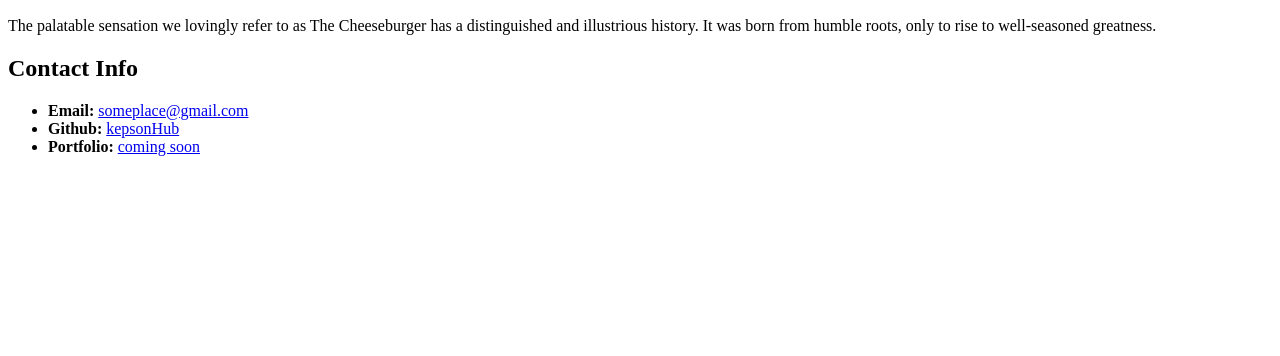
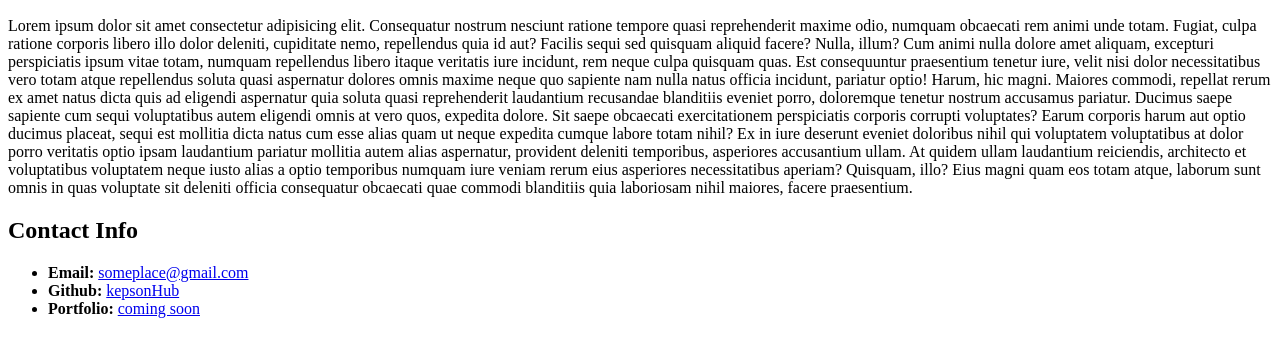
Before and after one commit to AndrewKepson/basic-html-bio, a plain HTML site: page index.html in a window 1280 px wide. Shown: the part 330-686 px from the top of the page. Drawn offline with Linux system fonts and the light colour scheme.

Commit message:
Updated code along with Sarah Cullen in class. Added sections, target to link, and mailto: reference

```diff
--- a/index.html
+++ b/index.html
@@ -1,24 +1,48 @@
 <!DOCTYPE html>
 <html lang="en">
+
 <head>
     <!--First in class assignment: reproduce page on teacher's screen as close as possible, and commit to Github.-->
     <meta charset="UTF-8">
     <meta name="viewport" content="width=device-width, initial-scale=1.0">
     <title>Activity: Basic Student Bio</title>
 </head>
+
 <body>
     <h1>Student Bio</h1>
+    <section>
+        <!--About me info-->
         <h2>Andrew Kepson</h2>
-    <img src="http://placebear.com/200/200"" alt="An Ape" />
+        <img src="http://placebear.com/200/200"" alt=" An Ape" />
         <p>
-        The palatable sensation we lovingly refer to as The Cheeseburger has a distinguished and illustrious history. It was born from humble roots, only to rise to well-seasoned greatness.
+            Lorem ipsum dolor sit amet consectetur adipisicing elit. Consequatur nostrum nesciunt ratione tempore quasi
+            reprehenderit maxime odio, numquam obcaecati rem animi unde totam. Fugiat, culpa ratione corporis libero
+            illo dolor deleniti, cupiditate nemo, repellendus quia id aut? Facilis sequi sed quisquam aliquid facere?
+            Nulla, illum? Cum animi nulla dolore amet aliquam, excepturi perspiciatis ipsum vitae totam, numquam
+            repellendus libero itaque veritatis iure incidunt, rem neque culpa quisquam quas. Est consequuntur
+            praesentium tenetur iure, velit nisi dolor necessitatibus vero totam atque repellendus soluta quasi
+            aspernatur dolores omnis maxime neque quo sapiente nam nulla natus officia incidunt, pariatur optio! Harum,
+            hic magni. Maiores commodi, repellat rerum ex amet natus dicta quis ad eligendi aspernatur quia soluta quasi
+            reprehenderit laudantium recusandae blanditiis eveniet porro, doloremque tenetur nostrum accusamus pariatur.
+            Ducimus saepe sapiente cum sequi voluptatibus autem eligendi omnis at vero quos, expedita dolore. Sit saepe
+            obcaecati exercitationem perspiciatis corporis corrupti voluptates? Earum corporis harum aut optio ducimus
+            placeat, sequi est mollitia dicta natus cum esse alias quam ut neque expedita cumque labore totam nihil? Ex
+            in iure deserunt eveniet doloribus nihil qui voluptatem voluptatibus at dolor porro veritatis optio ipsam
+            laudantium pariatur mollitia autem alias aspernatur, provident deleniti temporibus, asperiores accusantium
+            ullam. At quidem ullam laudantium reiciendis, architecto et voluptatibus voluptatem neque iusto alias a
+            optio temporibus numquam iure veniam rerum eius asperiores necessitatibus aperiam? Quisquam, illo? Eius
+            magni quam eos totam atque, laborum sunt omnis in quas voluptate sit deleniti officia consequatur obcaecati
+            quae commodi blanditiis quia laboriosam nihil maiores, facere praesentium.
         </p>
+    </section>
+    <section>
         <h2>Contact Info</h2>
         <ul>
-        <li><b>Email:</b> <a href="someplace@gmail.com">someplace@gmail.com</a></li>
-        <li><b>Github:</b> <a href="https://www.github.com/">kepsonHub</a></li>
-        <li><b>Portfolio:</b> <a href="https://www.myporto436646.com/">coming soon</a></li>
+            <li><strong>Email:</strong> <a href="mailto:someplace@gmail.com">someplace@gmail.com</a></li>
+            <li><strong>Github:</strong> <a href="https://www.github.com/" target="_blank">kepsonHub</a></li>
+            <li><strong>Portfolio:</strong> <a href="https://www.myporto436646.com/">coming soon</a></li>
         </ul>
+    </section>
+</body>
 
-</body>
 </html>
```
Lines whose indentation alone changed are shown as unchanged.
